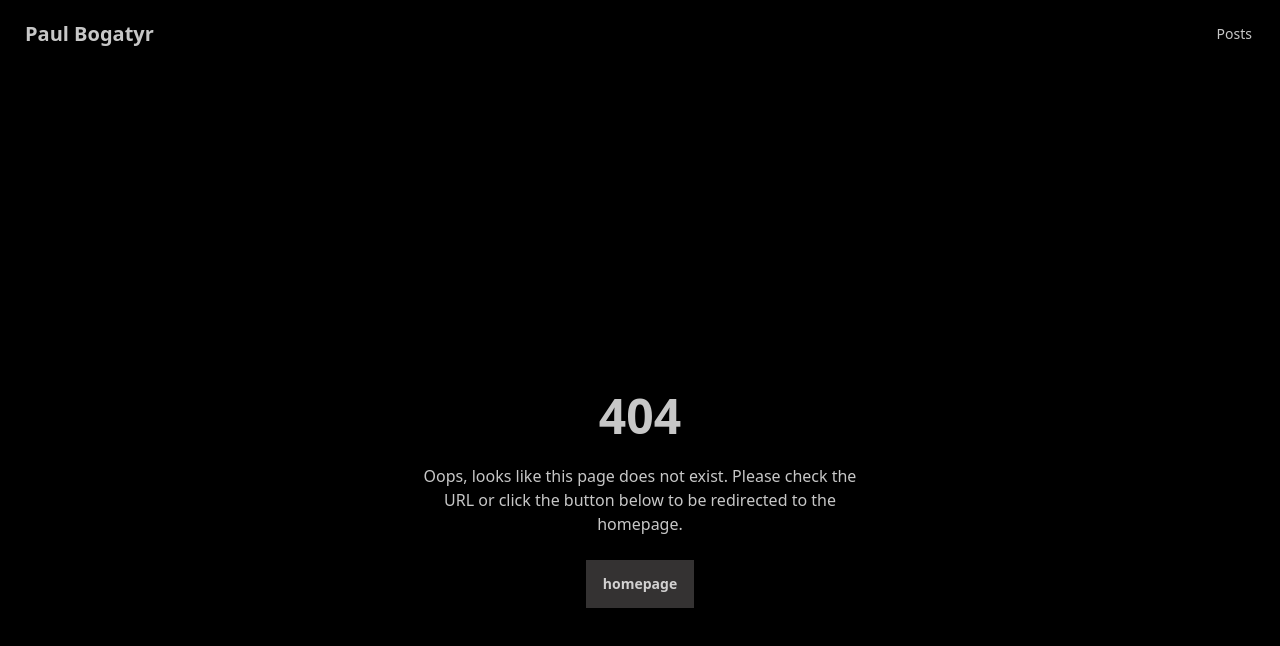
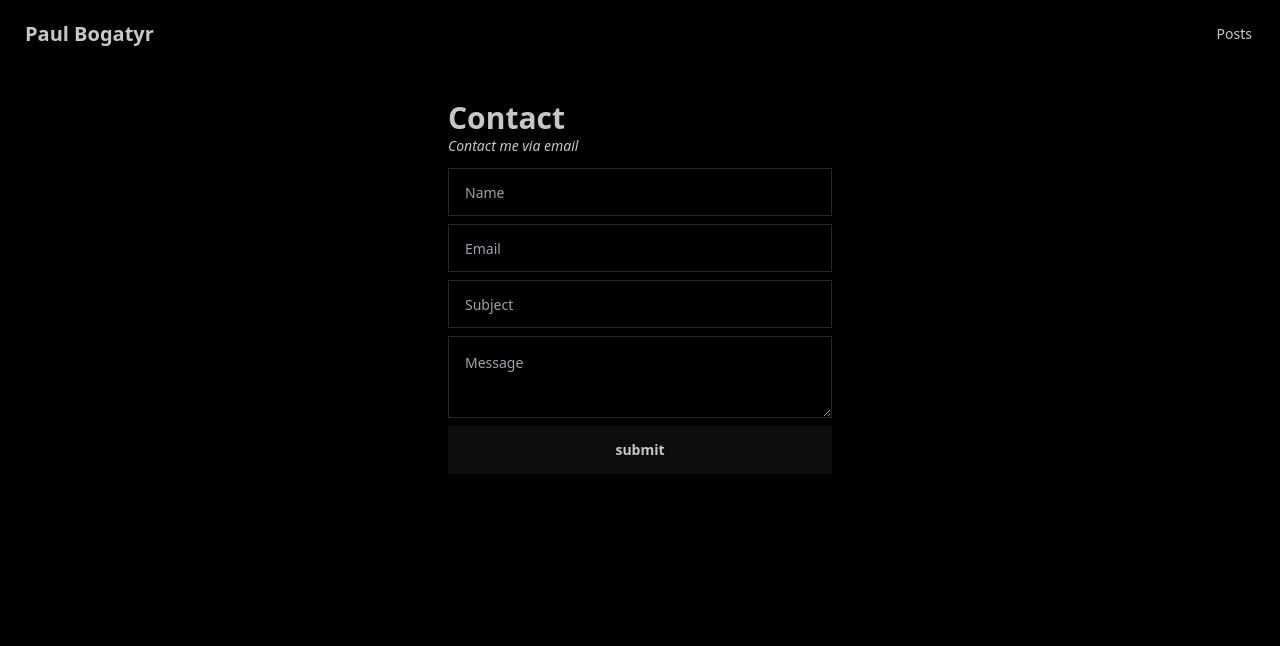
Before and after one commit to paulbgtr/paulbg, a Next.js app: page /contact in a window 1280 px wide. Before the commit this address had no page. Shown: the top 646 px of the page. Built offline with nearby package versions, Linux system fonts and the light colour scheme.

Commit message:
Contact page implementation

```diff
--- /dev/null
+++ b/src/pages/contact.tsx
@@ -0,0 +1,13 @@
+import { Header } from "@/components/contact/Header";
+import { ContactForm } from "@/components/contact/ContactForm";
+
+const Contact = () => {
+  return (
+    <div className="justify-self-center w-96">
+      <Header />
+      <ContactForm />
+    </div>
+  );
+};
+
+export default Contact;
```
